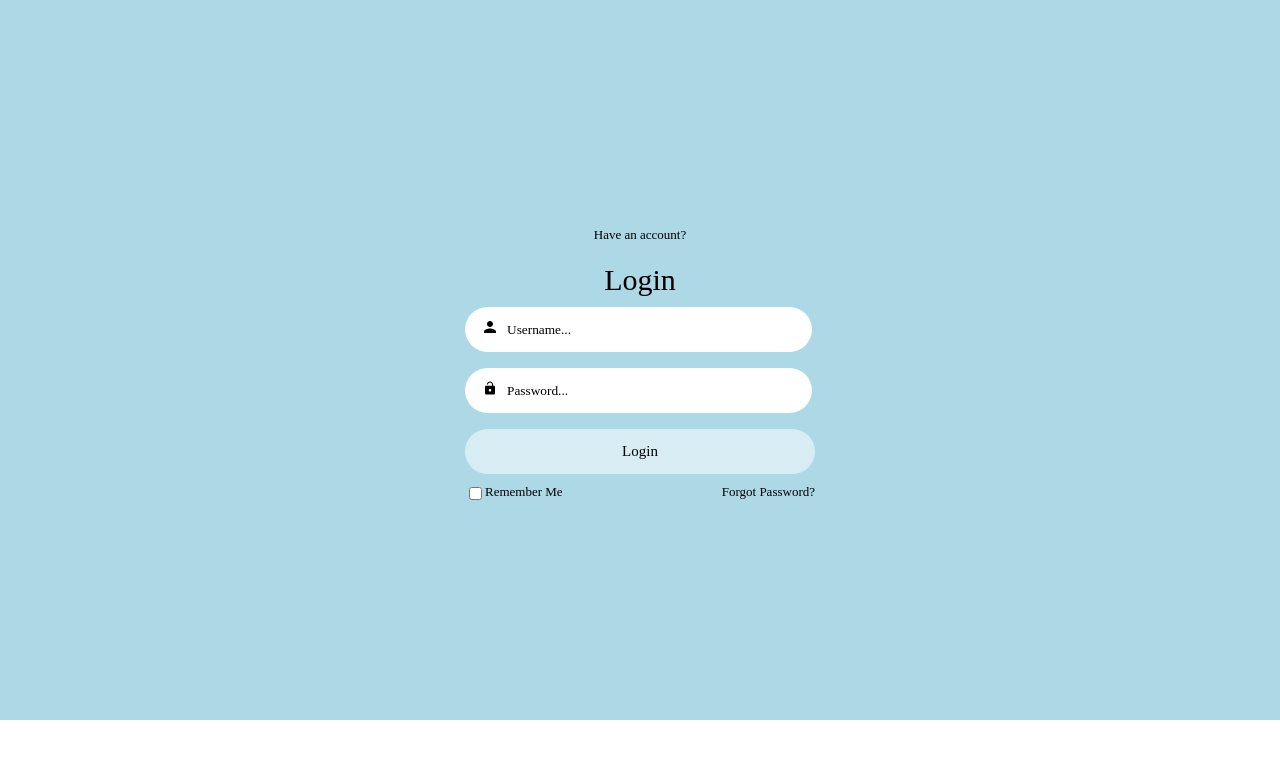
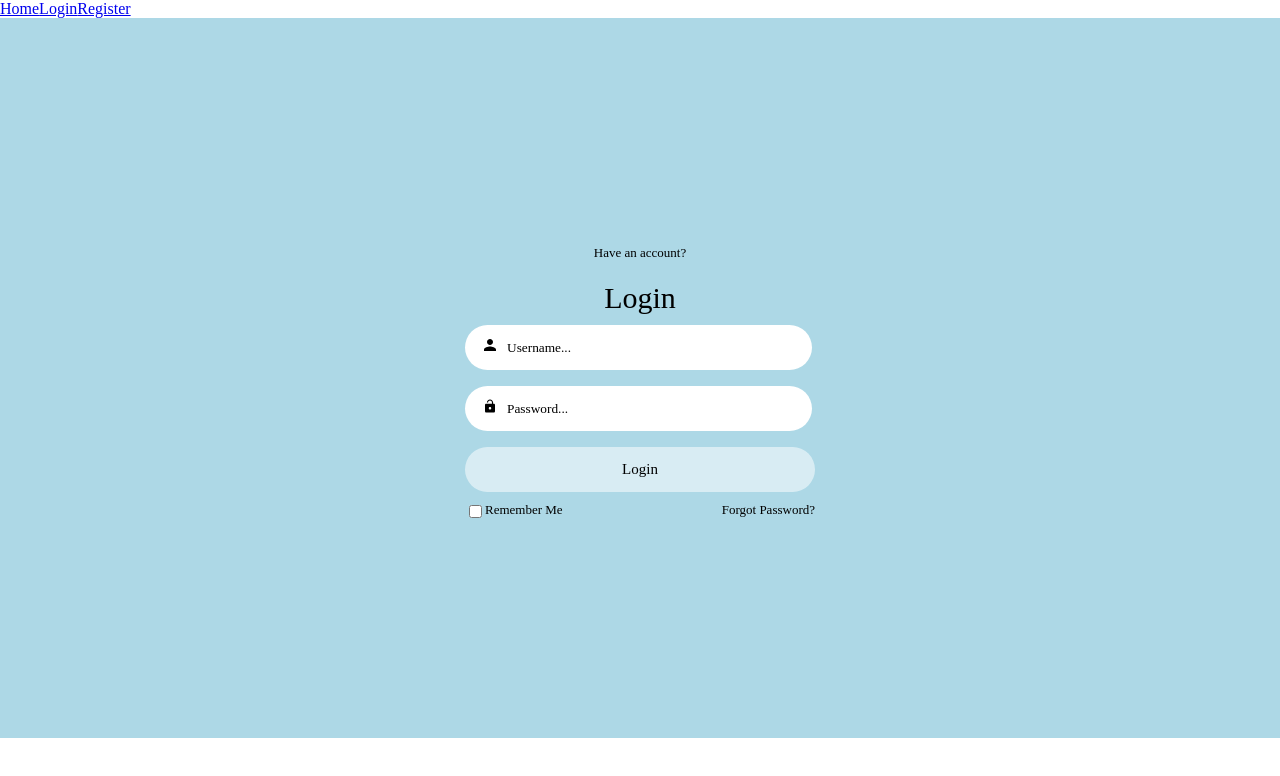
Before and after one commit to mmerite/SC-group-project-samina, a React (Create React App) app: page /login in a window 1280 px wide. Shown: the top 776 px of the page. Built offline with nearby package versions, Linux system fonts and the light colour scheme.

Commit message:
navigation added

```diff
--- a/package.json
+++ b/package.json
@@ -10,7 +10,7 @@
     "react": "^18.2.0",
     "react-dom": "^18.2.0",
     "react-icons": "^4.7.1",
-    "react-router-dom": "^6.7.0",
+    "react-router-dom": "^6.8.0",
     "react-scripts": "5.0.1",
     "web-vitals": "^2.1.4"
   },
--- a/src/App.css
+++ b/src/App.css
@@ -96,7 +96,7 @@ label a{
   text-decoration: none;
 }
 
-.lock{
+.icon{
   position: relative;
   top: -33px;
   left: 17px;
--- a/src/App.js
+++ b/src/App.js
@@ -1,11 +1,80 @@
-import logo from './logo.svg';
+import './App.css';
+import {BrowserRouter as Router, Routes, Route, Link} from 'react-router-dom'
+import Register from './Pages/Register';
+import Home from './Pages/Home';
+import Login from './Pages/Login';
+
+function App(){
+  return(
+  <Router>
+    <nav>
+      <Link to="/">Home</Link>
+      <Link to="/Login">Login</Link>
+      <Link to="/Register">Register</Link>
+    </nav>
+    <Routes>
+      <Route path='/' element={<Home/>}> </Route>
+      <Route path='/login' element={<Login/>}> </Route>
+      <Route path='/register' element={<Register/>}> </Route>
+    </Routes>
+  </Router>
+  );
+}
+export default App;
+
+
+
+
+
+
+
+
+
+
+
+
+
+
+
+
+
+
+
+
+
+
+
+
+
+
+
+
+
+
+
+
+
+
+
+
+
+
+
+/* import logo from './logo.svg';
 import './App.css';
 import 'boxicons';
 import { IoMdPerson, IoMdUnlock } from "react-icons/io";
+import ReactDOM from 'react-dom/client';
+
+
+function App() {
+
+  const Login = () => {
+    alert("Login");
+  }
 
 
 
-function App() {
   return (
     <div className='box'>
       <div className='container'>
@@ -26,7 +95,7 @@ function App() {
           </div>
         </div>
         <div className='input-field'>
-          <input type="submit" className='submit' value='Login'/>
+          <button className='submit' onClick={Login}> Login</button>
         </div>
         <div className='bottom'>
           <div className='left'>
@@ -44,25 +113,9 @@ function App() {
 
 
 
-    /* <div className="App">
-      <div className='registration'>
-        <h1>Registration</h1>
-        <label>Username</label>
-        <input type="text" />
-        <label>Password</label>
-        <input type="text" />
-        <button> Register</button>
-      </div>
-
-      <div className='login'>
-        <h1>Login</h1>
-        <input type="text" placeholder="Username..."/>
-        <input type="password" placeholder="Password..."/>
-        <button>Register</button>
-      </div>
-    </div> */
 
   );
 }
 
 export default App;
+ */
--- /dev/null
+++ b/src/Pages/Home.js
@@ -0,0 +1,19 @@
+import React from "react";
+
+function Home(){
+    return (
+
+        <div className='box'>
+          <div className='container'>
+            <div className='top-header'>
+              <header>Welome to Hydro</header>
+            </div>
+          </div>
+        </div>
+
+      );
+
+
+}
+
+export default Home;
--- /dev/null
+++ b/src/Pages/Login.js
@@ -0,0 +1,52 @@
+import React from "react";
+import 'boxicons';
+import { IoMdPerson, IoMdUnlock } from "react-icons/io";
+
+function Login(){
+    return (
+        <div className='box'>
+          <div className='container'>
+            <div className='top-header'>
+              <span>Have an account?</span>
+              <header>Login</header>
+            </div>
+            <div className='input-field'>
+              <input type="text" className='input' placeholder="Username..." required/>
+              <div className='icon'>
+                <IoMdPerson></IoMdPerson>
+              </div>
+            </div>
+            <div className='input-field'>
+              <input type="password" className='input' placeholder="Password..." required/>
+              <div className='icon'>
+                <IoMdUnlock></IoMdUnlock>
+              </div>
+            </div>
+            <div className='input-field'>
+              <button className='submit' onClick={Login}> Login</button>
+            </div>
+            <div className='bottom'>
+              <div className='left'>
+                <input type="checkbox" id='check'/>
+                <label for="check"> Remember Me </label>
+              </div>
+              <div className='right'>
+                <label><a href='#'>Forgot Password?</a></label>
+              </div>
+            </div>
+
+          </div>
+        </div>
+
+
+
+
+
+      );
+
+
+
+
+}
+
+export default Login;
--- /dev/null
+++ b/src/Pages/Register.js
@@ -0,0 +1,54 @@
+import React from "react";
+import 'boxicons';
+import { IoMdPerson, IoMdUnlock } from "react-icons/io";
+import { BiEnvelope } from "react-icons/bi";
+
+
+function Register(){
+  return (
+    <div className='box'>
+      <div className='container'>
+        <div className='top-header'>
+          <span>Welcome to Hydro</span>
+          <header>Register</header>
+        </div>
+        <div className='input-field'>
+          <input type="text" className='input' placeholder="Username..." required/>
+          <div className='icon'>
+            <IoMdPerson></IoMdPerson>
+          </div>
+        </div>
+        <div className='input-field'>
+          <input type="password" className='input' placeholder="Password..." required/>
+          <div className='icon'>
+            <IoMdUnlock></IoMdUnlock>
+          </div>
+        </div>
+        <div className='input-field'>
+          <input type="text" className='input' placeholder="Email..." required/>
+          <div className='icon'>
+            <BiEnvelope></BiEnvelope>
+          </div>
+        </div>
+        <div className='input-field'>
+          <button className='submit'>Register</button>
+        </div>
+        {/* <div className='bottom'>
+          <div className='left'>
+            <input type="checkbox" id='check'/>
+            <label for="check"> Remember Me </label>
+          </div>
+          <div className='right'>
+            <label><a href='#'>Forgot Password?</a></label>
+          </div>
+        </div> */}
+
+      </div>
+    </div>
+
+
+  );
+
+}
+
+export default Register;
```
Also changed, not shown: src/Login.js (deleted, +0 -17 lines), 1 other file (tests, documents, lock files or other folders).
